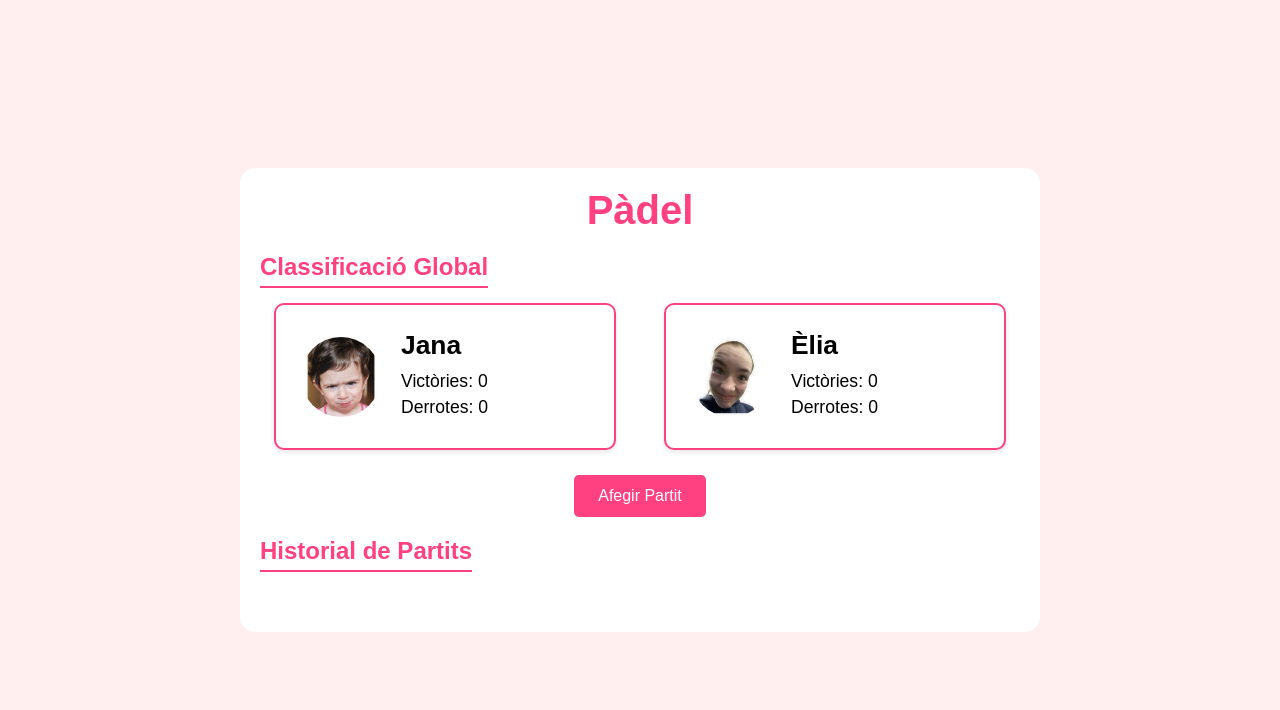
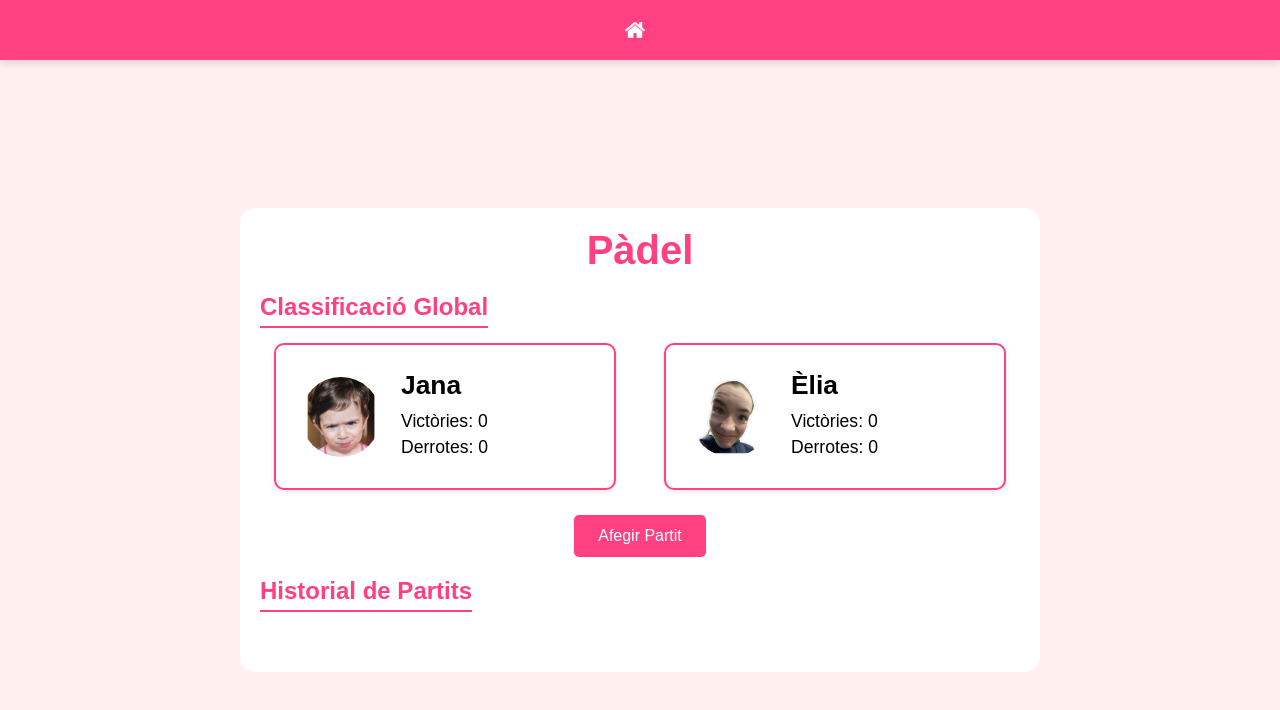
Before and after one commit to user15151515/padel, a plain HTML site: page index.html in a window 1280 px wide. Drawn offline with Linux system fonts and the light colour scheme; no server answers.

Commit message:
Add files via upload

```diff
--- a/index.html
+++ b/index.html
@@ -11,6 +11,15 @@
     <script src="https://www.gstatic.com/firebasejs/8.10.1/firebase-firestore.js"></script>
 </head>
 <body>
+
+      <!-- Menú de navegación -->
+  <nav class="main-menu">
+    <div class="menu-content">
+      <a href="https://user15151515.github.io/jjjj/" class="menu-item">
+        <img src="imagenes/casa.png" alt="Inicio" class="home-icon">
+      </a>
+    </div>
+  </nav>
     <div class="container">
         <header>
             <h1>Pàdel</h1>
--- a/styles.css
+++ b/styles.css
@@ -31,6 +31,28 @@ body {
   width: 100%;
   max-width: 800px;
   animation: fadeIn 1s ease-in-out;
+  margin-top: 80px;
+}
+.main-menu {
+  background-color: var(--pink);
+  padding: 10px 0;
+  text-align: center;
+  position: fixed;
+  top: 0;
+  left: 0;
+  width: 100%;
+  z-index: 1000;
+  box-shadow: 0 2px 8px rgba(0, 0, 0, 0.15);
+  transition: box-shadow 0.3s ease, transform 0.3s ease;
+}
+
+.home-icon {
+  width: 40px;
+  height: 40px;
+  margin-right: 10px;
+  cursor: pointer;
+  transition: transform 0.2s ease, opacity 0.2s ease;
+  vertical-align: middle;
 }
 
 header {
```
